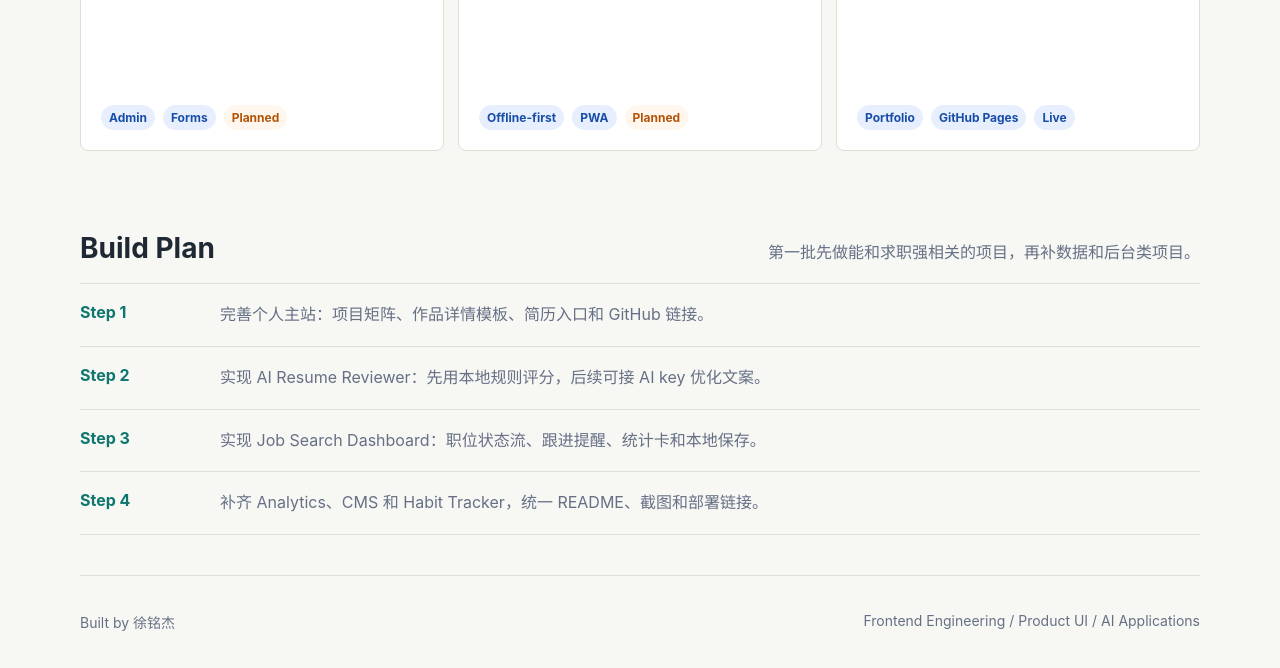
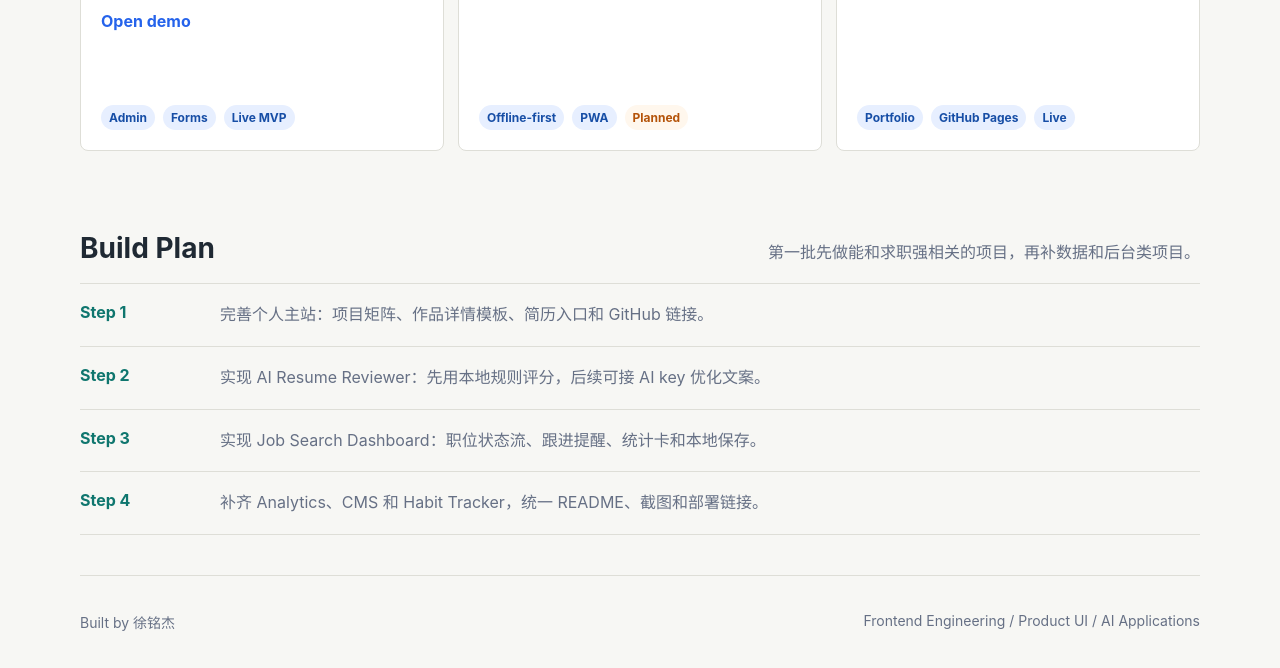
Before and after one commit to MmIiNnGgXx/personal-website, a plain HTML site: page index.html in a window 1280 px wide. Shown: the part 1185-1853 px from the top of the page. Drawn offline with Linux system fonts and the light colour scheme.

Commit message:
Link commerce CMS dashboard demo

```diff
--- a/index.html
+++ b/index.html
@@ -367,11 +367,12 @@
                         <div>
                             <h3>Commerce CMS Dashboard</h3>
                             <p>轻量商品、订单、客户和设置后台，强调表格、表单、状态和后台信息架构。</p>
+                            <a class="project-link" href="commerce-cms-dashboard/">Open demo</a>
                         </div>
                         <div class="tags">
                             <span class="tag">Admin</span>
                             <span class="tag">Forms</span>
-                            <span class="tag todo">Planned</span>
+                            <span class="tag">Live MVP</span>
                         </div>
                     </article>
 
```
